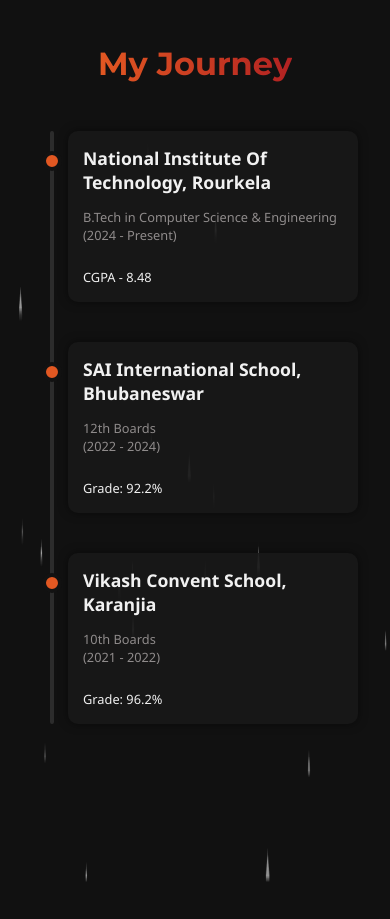
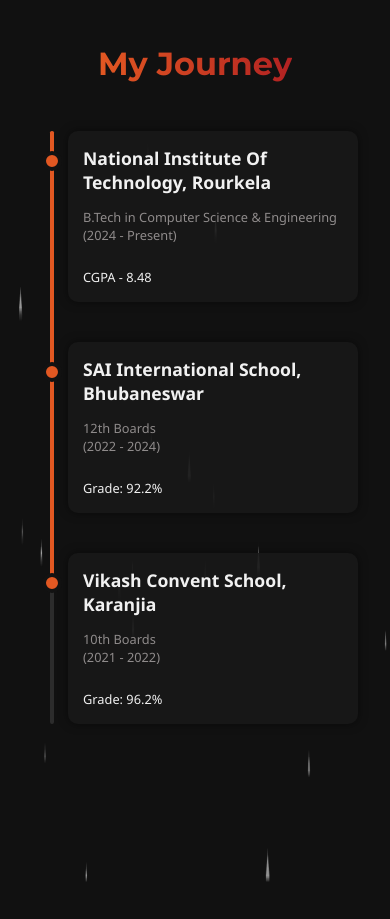
Before and after one commit to Pranjal-Sahu21/portfolio-website, a React (Vite) app: page / in a window 390 px wide. Shown: the part 882-1801 px from the top of the page. Built offline with nearby package versions, Linux system fonts and the light colour scheme.

Commit message:
Added a progress bar for journey timeline

```diff
--- a/src/Journey.jsx
+++ b/src/Journey.jsx
@@ -1,5 +1,5 @@
 import "./style.css";
-import { motion, useInView } from "framer-motion";
+import { motion, useInView, useScroll } from "framer-motion";
 import { useRef } from "react";
 
 export default function Journey() {
@@ -23,6 +23,12 @@
 
   const headingRef = useRef(null);
   const isHeadingInView = useInView(headingRef, { once: true, amount: 0.3 });
+
+  const timelineRef = useRef(null);
+  const { scrollYProgress } = useScroll({
+    target: timelineRef,
+    offset: ["start end", "end start"],
+  });
 
   const cardVariants = (index) => ({
     hidden: {
@@ -49,17 +55,18 @@
         ref={headingRef}
         initial={{ opacity: 0, y: 80 }}
         animate={isHeadingInView ? { opacity: 1, y: 0 } : { opacity: 0, y: 80 }}
-        transition={{
-          type: "spring",
-          stiffness: 50,
-          damping: 20,
-        }}
+        transition={{ type: "spring", stiffness: 50, damping: 20 }}
         className="heading"
       >
         My Journey
       </motion.h2>
 
-      <div className="journey-container">
+      <div className="journey-container" ref={timelineRef}>
+        <motion.div
+          className="timeline-progress"
+          style={{ scaleY: scrollYProgress }}
+        />
+
         {journeyData.map((journey, index) => {
           const cardRef = useRef(null);
           const isCardInView = useInView(cardRef, {
@@ -80,7 +87,11 @@
               >
                 <h3 className="journey-title">{journey.title}</h3>
                 {journey.details.map((line, i) => (
-                  <p className="journey-desc" style={{color: "#8f8b8bff"}} key={i}>
+                  <p
+                    className="journey-desc"
+                    style={{ color: "#8f8b8bff" }}
+                    key={i}
+                  >
                     {line}
                   </p>
                 ))}
--- a/src/style.css
+++ b/src/style.css
@@ -1558,6 +1558,19 @@
   }
 }
 
+.timeline-progress {
+  position: absolute;
+  left: calc(50% - 2px);
+  transform: translateX(-50%);
+  top: 0;
+  width: 4px;
+  height: 100%;
+  background: var(--primary);
+  transform-origin: top;
+  transform: scaleY(0);
+  border-radius: 2px;
+}
+
 @media (max-width: 768px) {
   .journey-card,
   .journey-card.left,
@@ -1579,6 +1592,10 @@
     width: 4px;
   }
 
+  .timeline-progress {
+    left: 30px;
+  }
+
   .journey-card h3 {
     font-size: 1.1rem;
     margin-bottom: 15px;
```
